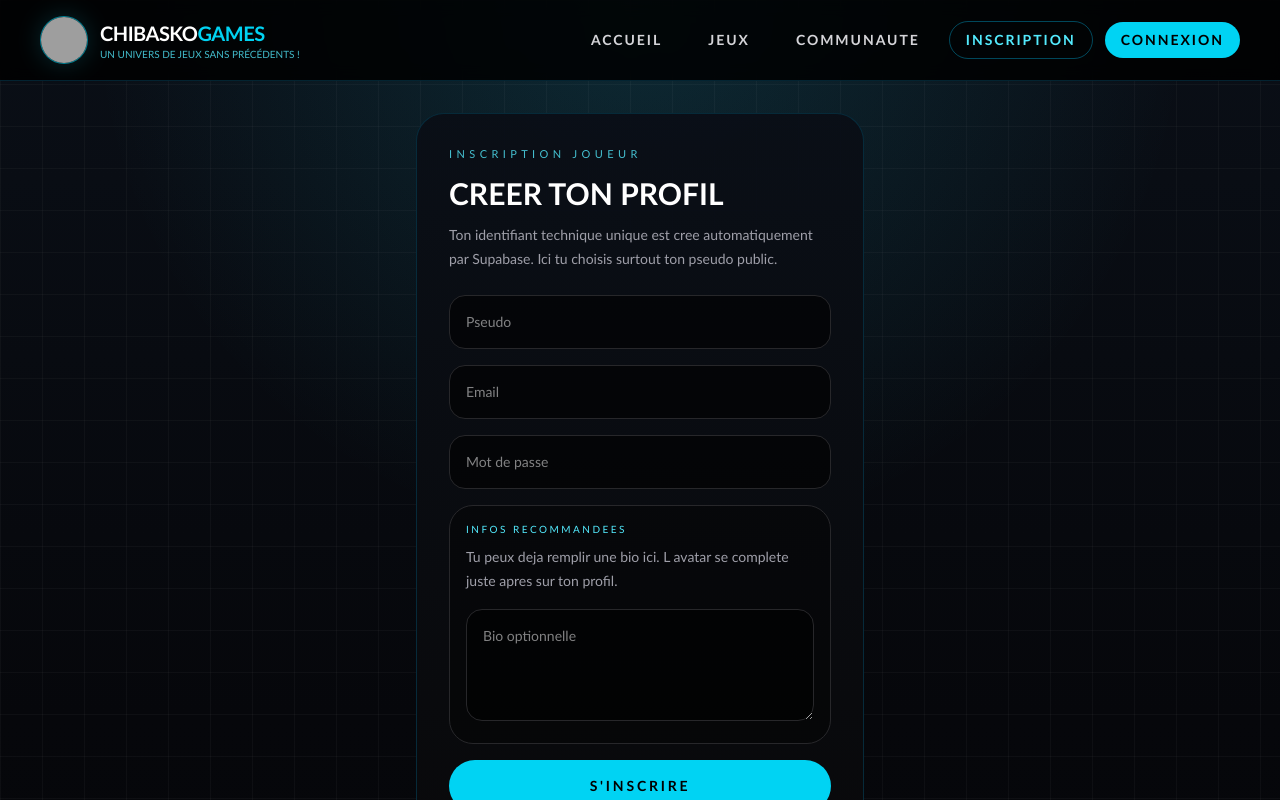
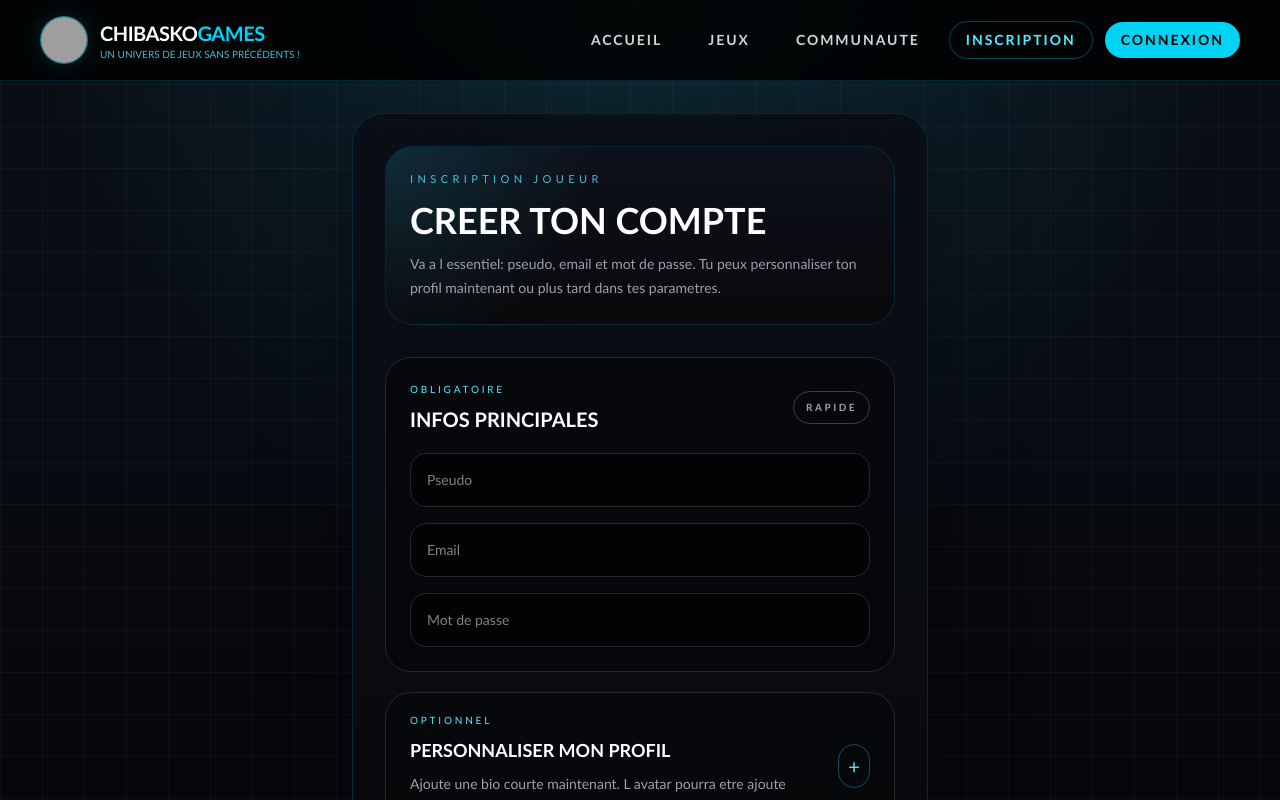
Before and after one commit to Chibasko06/CHIBASKO-GAMES-2.0, a Next.js app: page /register in a window 1280 px wide. Shown: the top 800 px of the page. Built offline with nearby package versions, Linux system fonts and the light colour scheme; no server answers; grey boxes are pictures that could not be loaded.

Commit message:
RE-custom de la phase d inscription

```diff
--- a/app/dashboard/page.tsx
+++ b/app/dashboard/page.tsx
@@ -18,16 +18,6 @@ type FavoriteEntry = Awaited<ReturnType<typeof getFavoriteGames>>[number]
 type HistoryEntry = Awaited<ReturnType<typeof getRecentPlayHistory>>[number]
 
 export default function DashboardPage() {
-  const initialOnboardingParams =
-    typeof window !== 'undefined'
-      ? (() => {
-          const params = new URLSearchParams(window.location.search)
-          return {
-            welcome: params.get('welcome') === '1',
-            edit: params.get('edit') === '1',
-          }
-        })()
-      : { welcome: false, edit: false }
   const pathname = usePathname()
   const { loading: authLoading, session, user } = useAuth()
   const [profile, setProfile] = useState<Profile | null>(null)
@@ -46,7 +36,6 @@ export default function DashboardPage() {
   const [recentHistory, setRecentHistory] = useState<HistoryEntry[]>([])
   const [loading, setLoading] = useState(true)
   const [needsAuth, setNeedsAuth] = useState(false)
-  const [onboardingParams, setOnboardingParams] = useState<{ welcome: boolean; edit: boolean }>(initialOnboardingParams)
   const requestIdRef = useRef(0)
 
   useEffect(() => {
@@ -96,21 +85,6 @@ export default function DashboardPage() {
         setCommentCount(reviewsTotal ?? 0)
         setRecentFavorites(favoriteEntries.slice(0, 4))
         setRecentHistory(historyEntries)
-        if (profileData && onboardingParams.edit) {
-          setIsEditingProfile(true)
-          setProfileMessage(
-            onboardingParams.welcome
-              ? 'Bienvenue. Termine ton profil avec une bio et un avatar pour le rendre complet.'
-              : 'Tu peux completer ton profil ici.'
-          )
-          if (typeof window !== 'undefined') {
-            const cleanUrl = new URL(window.location.href)
-            cleanUrl.searchParams.delete('welcome')
-            cleanUrl.searchParams.delete('edit')
-            window.history.replaceState({}, '', cleanUrl.pathname + cleanUrl.search)
-          }
-          setOnboardingParams({ welcome: false, edit: false })
-        }
         setLoading(false)
       }
     }
@@ -132,7 +106,7 @@ export default function DashboardPage() {
       window.removeEventListener('favorites-updated', handleFavoritesUpdate)
       window.removeEventListener('focus', handleFocus)
     }
-  }, [authLoading, onboardingParams, pathname, session, user])
+  }, [authLoading, pathname, session, user])
 
   const handleProfileSave = async () => {
     if (!user || !profile || !session?.access_token) {
--- a/app/login/page.tsx
+++ b/app/login/page.tsx
@@ -7,21 +7,10 @@ import { ensureProfile } from '@/lib/profileSync'
 import { supabase } from '@/lib/supabaseClient'
 
 export default function LoginPage() {
-  const initialSearchParams =
-    typeof window !== 'undefined' ? new URLSearchParams(window.location.search) : null
   const [email, setEmail] = useState('')
   const [password, setPassword] = useState('')
   const [loading, setLoading] = useState(false)
-  const [message, setMessage] = useState<string | null>(
-    initialSearchParams?.get('registered') === '1'
-      ? 'Compte cree. Connecte-toi puis termine ton profil et ton avatar.'
-      : null
-  )
-  const [nextHref] = useState(
-    initialSearchParams?.get('next')?.startsWith('/')
-      ? initialSearchParams.get('next')!
-      : '/'
-  )
+  const [message, setMessage] = useState<string | null>(null)
   const { loading: authLoading, user } = useAuth()
   const resetPasswordHref = useMemo(() => {
     const normalizedEmail = email.trim()
@@ -41,7 +30,7 @@ export default function LoginPage() {
     }
 
     await ensureProfile(data.session)
-    window.location.href = nextHref
+    window.location.href = '/'
   }
 
   if (!authLoading && user) {
--- a/app/register/page.tsx
+++ b/app/register/page.tsx
@@ -11,6 +11,7 @@ export default function RegisterPage() {
   const [password, setPassword] = useState('')
   const [username, setUsername] = useState('')
   const [bio, setBio] = useState('')
+  const [showOptional, setShowOptional] = useState(false)
   const [loading, setLoading] = useState(false)
   const [message, setMessage] = useState<string | null>(null)
   const { loading: authLoading, user } = useAuth()
@@ -44,12 +45,12 @@ export default function RegisterPage() {
 
     if (data.session) {
       await ensureProfile(data.session)
-      window.location.href = '/dashboard?welcome=1&edit=1'
+      window.location.href = '/'
       return
     }
 
-    setMessage('Compte cree. Connecte-toi pour finaliser ton profil et ajouter ton avatar.')
-    window.location.href = '/login?registered=1&next=%2Fdashboard%3Fwelcome%3D1%26edit%3D1'
+    setMessage('Compte cree. Verifie ton email pour confirmer ton inscription, puis connecte-toi quand tu veux.')
+    setLoading(false)
   }
 
   if (!authLoading && user) {
@@ -72,22 +73,34 @@ export default function RegisterPage() {
   }
 
   return (
-    <div className="mx-auto max-w-md rounded-[28px] border border-cyan-950/80 bg-[linear-gradient(180deg,rgba(10,15,23,0.98),rgba(9,9,11,0.98))] p-8">
-      <div className="mb-6 space-y-3">
+    <div className="mx-auto max-w-xl rounded-[32px] border border-cyan-950/80 bg-[linear-gradient(180deg,rgba(10,15,23,0.98),rgba(8,8,10,0.99))] p-6 shadow-[0_24px_90px_rgba(0,0,0,0.35)] sm:p-8">
+      <div className="mb-8 rounded-[28px] border border-cyan-950/70 bg-[radial-gradient(circle_at_top_left,rgba(34,211,238,0.14),transparent_38%),linear-gradient(180deg,rgba(14,18,28,0.95),rgba(9,9,11,0.98))] p-6">
         <p className="text-[11px] uppercase tracking-[0.4em] text-cyan-300/80">Inscription joueur</p>
-        <h1 className="text-3xl font-black uppercase text-white">Creer ton profil</h1>
-        <p className="text-sm leading-6 text-zinc-400">
-          Ton identifiant technique unique est cree automatiquement par Supabase. Ici tu choisis surtout ton pseudo public.
+        <h1 className="mt-3 text-3xl font-black uppercase text-white sm:text-4xl">Creer ton compte</h1>
+        <p className="mt-3 max-w-lg text-sm leading-6 text-zinc-400">
+          Va a l essentiel: pseudo, email et mot de passe. Tu peux personnaliser ton profil maintenant ou plus tard dans tes parametres.
         </p>
       </div>
 
-      <form onSubmit={handleSignUp} className="space-y-4">
+      <form onSubmit={handleSignUp} className="space-y-5">
+        <div className="rounded-[26px] border border-zinc-800 bg-black/35 p-5 sm:p-6">
+          <div className="mb-5 flex items-center justify-between gap-4">
+            <div>
+              <p className="text-[10px] uppercase tracking-[0.28em] text-cyan-300">Obligatoire</p>
+              <h2 className="mt-2 text-xl font-black uppercase text-white">Infos principales</h2>
+            </div>
+            <span className="rounded-full border border-zinc-700 px-3 py-2 text-[10px] font-black uppercase tracking-[0.25em] text-zinc-400">
+              rapide
+            </span>
+          </div>
+
+          <div className="grid grid-cols-1 gap-4">
             <input
               type="text"
               required
               value={username}
               placeholder="Pseudo"
-          className="w-full rounded-2xl bg-black/60 border border-zinc-800 p-4 text-sm text-white outline-none focus:border-cyan-500"
+              className="w-full rounded-2xl border border-zinc-800 bg-black/60 p-4 text-sm text-white outline-none focus:border-cyan-500"
               onChange={(event) => setUsername(event.target.value)}
             />
             <input
@@ -95,7 +108,7 @@ export default function RegisterPage() {
               required
               value={email}
               placeholder="Email"
-          className="w-full rounded-2xl bg-black/60 border border-zinc-800 p-4 text-sm text-white outline-none focus:border-cyan-500"
+              className="w-full rounded-2xl border border-zinc-800 bg-black/60 p-4 text-sm text-white outline-none focus:border-cyan-500"
               onChange={(event) => setEmail(event.target.value)}
             />
             <input
@@ -103,28 +116,62 @@ export default function RegisterPage() {
               required
               value={password}
               placeholder="Mot de passe"
-          className="w-full rounded-2xl bg-black/60 border border-zinc-800 p-4 text-sm text-white outline-none focus:border-cyan-500"
+              className="w-full rounded-2xl border border-zinc-800 bg-black/60 p-4 text-sm text-white outline-none focus:border-cyan-500"
               onChange={(event) => setPassword(event.target.value)}
             />
-        <div className="rounded-[24px] border border-zinc-800 bg-black/35 p-4">
-          <p className="text-[10px] uppercase tracking-[0.25em] text-cyan-300">Infos recommandees</p>
+          </div>
+        </div>
+
+        <div className="rounded-[26px] border border-zinc-800 bg-black/25">
+          <button
+            type="button"
+            onClick={() => setShowOptional((current) => !current)}
+            className="flex w-full items-center justify-between gap-4 px-5 py-5 text-left sm:px-6"
+          >
+            <div>
+              <p className="text-[10px] uppercase tracking-[0.28em] text-cyan-300">Optionnel</p>
+              <h2 className="mt-2 text-lg font-black uppercase text-white">Personnaliser mon profil</h2>
               <p className="mt-2 text-sm leading-6 text-zinc-400">
-            Tu peux deja remplir une bio ici. L avatar se complete juste apres sur ton profil.
+                Ajoute une bio courte maintenant. L avatar pourra etre ajoute apres confirmation si tu preferes.
               </p>
+            </div>
+            <span className="flex h-11 w-11 items-center justify-center rounded-full border border-cyan-900 text-xl font-light text-cyan-300">
+              {showOptional ? '−' : '+'}
+            </span>
+          </button>
+
+          {showOptional ? (
+            <div className="border-t border-zinc-800 px-5 pb-5 pt-4 sm:px-6 sm:pb-6">
+              <div className="grid grid-cols-1 gap-4 lg:grid-cols-[1.15fr_0.85fr]">
                 <textarea
                   value={bio}
-            placeholder="Bio optionnelle"
-            className="mt-4 min-h-28 w-full rounded-2xl border border-zinc-800 bg-black/60 p-4 text-sm text-white outline-none focus:border-cyan-500"
+                  placeholder="Bio courte optionnelle"
+                  className="min-h-28 w-full rounded-2xl border border-zinc-800 bg-black/60 p-4 text-sm text-white outline-none focus:border-cyan-500"
                   onChange={(event) => setBio(event.target.value)}
                 />
+                <div className="rounded-2xl border border-dashed border-cyan-900/70 bg-cyan-950/10 p-4">
+                  <p className="text-[10px] uppercase tracking-[0.25em] text-cyan-300">Avatar</p>
+                  <p className="mt-3 text-sm leading-6 text-zinc-400">
+                    Pour garder l inscription rapide, l avatar se complete juste apres dans ton profil, une fois le compte confirme.
+                  </p>
                 </div>
+              </div>
+            </div>
+          ) : null}
+        </div>
+
         <button
           disabled={loading}
-          className="w-full rounded-full bg-cyan-400 py-4 text-sm font-black uppercase tracking-[0.2em] text-black disabled:opacity-60 disabled:cursor-not-allowed"
+          className="w-full rounded-full bg-cyan-400 py-4 text-sm font-black uppercase tracking-[0.2em] text-black disabled:cursor-not-allowed disabled:opacity-60"
         >
           {loading ? 'Inscription...' : "S'inscrire"}
         </button>
-        {message ? <p className="text-sm text-cyan-300">{message}</p> : null}
+
+        {message ? <p className="text-sm leading-6 text-cyan-300">{message}</p> : null}
+
+        <p className="text-sm leading-6 text-zinc-400">
+          Tu pourras toujours modifier ton pseudo, ta bio ou ton avatar plus tard depuis ton profil.
+        </p>
       </form>
     </div>
   )
```
Lines whose indentation alone changed are shown as unchanged.
